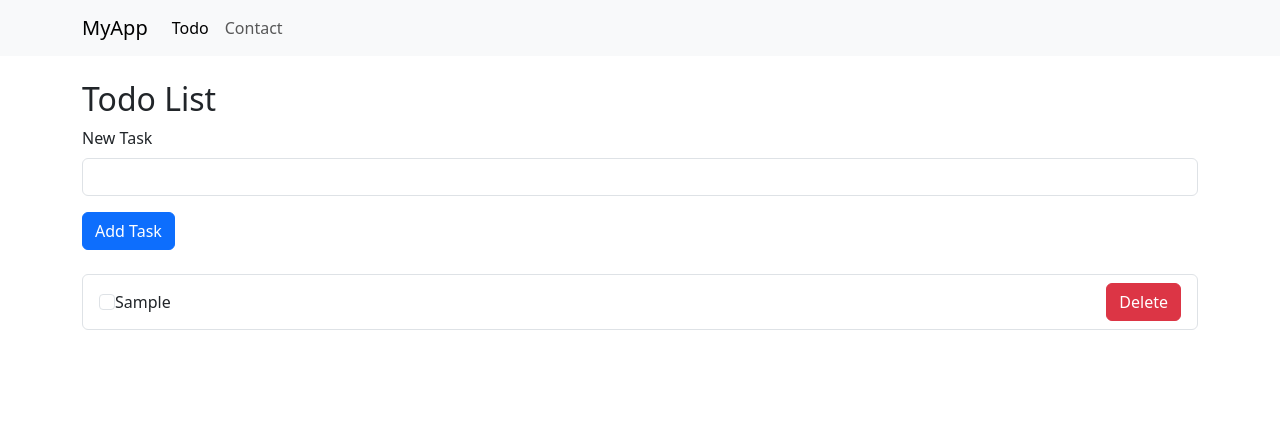
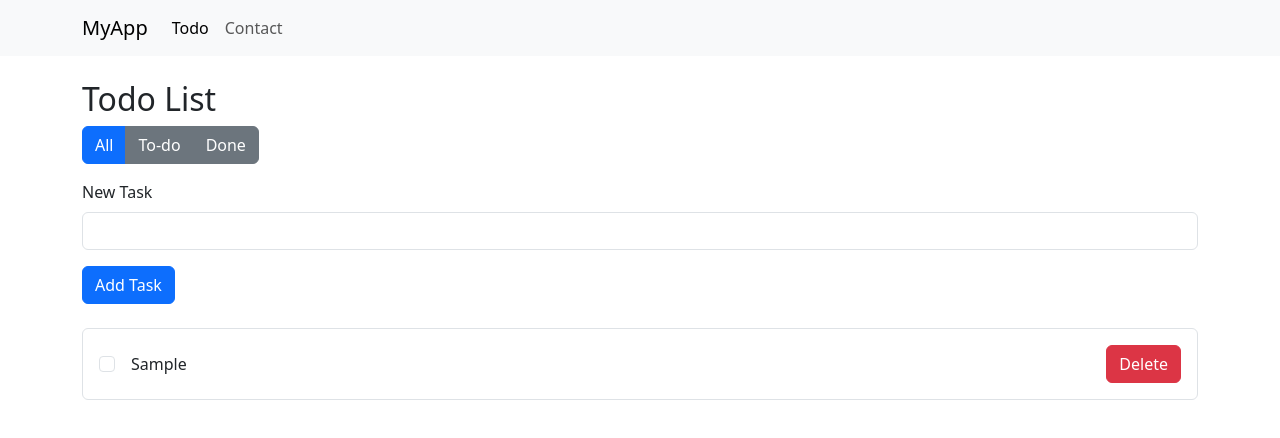
Before and after one commit to CGOdom/lot-to-do, a React (Create React App) app: page / in a window 1280 px wide. Both pictures are taken after typing "Sample" into the empty fields and a click on the button "Add Task". Shown: the top 438 px of the page. Built offline with nearby package versions, Linux system fonts and the light colour scheme.

Commit message:
Added the filters for views

```diff
--- a/src/components/TodoList.js
+++ b/src/components/TodoList.js
@@ -5,15 +5,15 @@ const TodoList = ({ todos, deleteItem, toggleComplete }) => {
   return (
     <ListGroup className="mt-4">
       {todos.map((todo) => (
-        <ListGroup.Item key={todo.id} className="d-flex justify-content-between align-items-center">
+        <ListGroup.Item key={todo.id} className="d-flex justify-content-between align-items-center py-3">
           <div className="d-flex align-items-center">
             <Form.Check
               type="checkbox"
               checked={todo.completed}
               onChange={() => toggleComplete(todo.id)}
-              className="mr-2"
+              className="me-3"
             />
-            <span style={{ textDecoration: todo.completed ? 'line-through' : 'none' }}>
+            <span style={{ textDecoration: todo.completed ? 'line-through' : 'none', flex: 1 }}>
               {todo.text}
             </span>
           </div>
--- a/src/pages/Todo.js
+++ b/src/pages/Todo.js
@@ -1,11 +1,12 @@
 import React, { useState, useEffect } from 'react';
 import { nanoid } from 'nanoid';
-import { Container } from 'react-bootstrap';
+import { Container, Button, ButtonGroup } from 'react-bootstrap';
 import TodoForm from '../components/TodoForm';
 import TodoList from '../components/TodoList';
 
 const Todo = () => {
   const [todos, setTodos] = useState(getInitialState());
+  const [filter, setFilter] = useState('all');
 
   useEffect(() => {
     localStorage.setItem('todos', JSON.stringify(todos));
@@ -30,11 +31,22 @@ const Todo = () => {
     ));
   };
 
+  const filteredTodos = todos.filter(todo => {
+    if (filter === 'todo') return !todo.completed;
+    if (filter === 'done') return todo.completed;
+    return true;
+  });
+
   return (
     <Container className="mt-4">
       <h2>Todo List</h2>
+      <ButtonGroup className="mb-3">
+        <Button variant={filter === 'all' ? 'primary' : 'secondary'} onClick={() => setFilter('all')}>All</Button>
+        <Button variant={filter === 'todo' ? 'primary' : 'secondary'} onClick={() => setFilter('todo')}>To-do</Button>
+        <Button variant={filter === 'done' ? 'primary' : 'secondary'} onClick={() => setFilter('done')}>Done</Button>
+      </ButtonGroup>
       <TodoForm addItem={addItem} />
-      <TodoList todos={todos} deleteItem={deleteItem} toggleComplete={toggleComplete} />
+      <TodoList todos={filteredTodos} deleteItem={deleteItem} toggleComplete={toggleComplete} />
     </Container>
   );
 };
```
